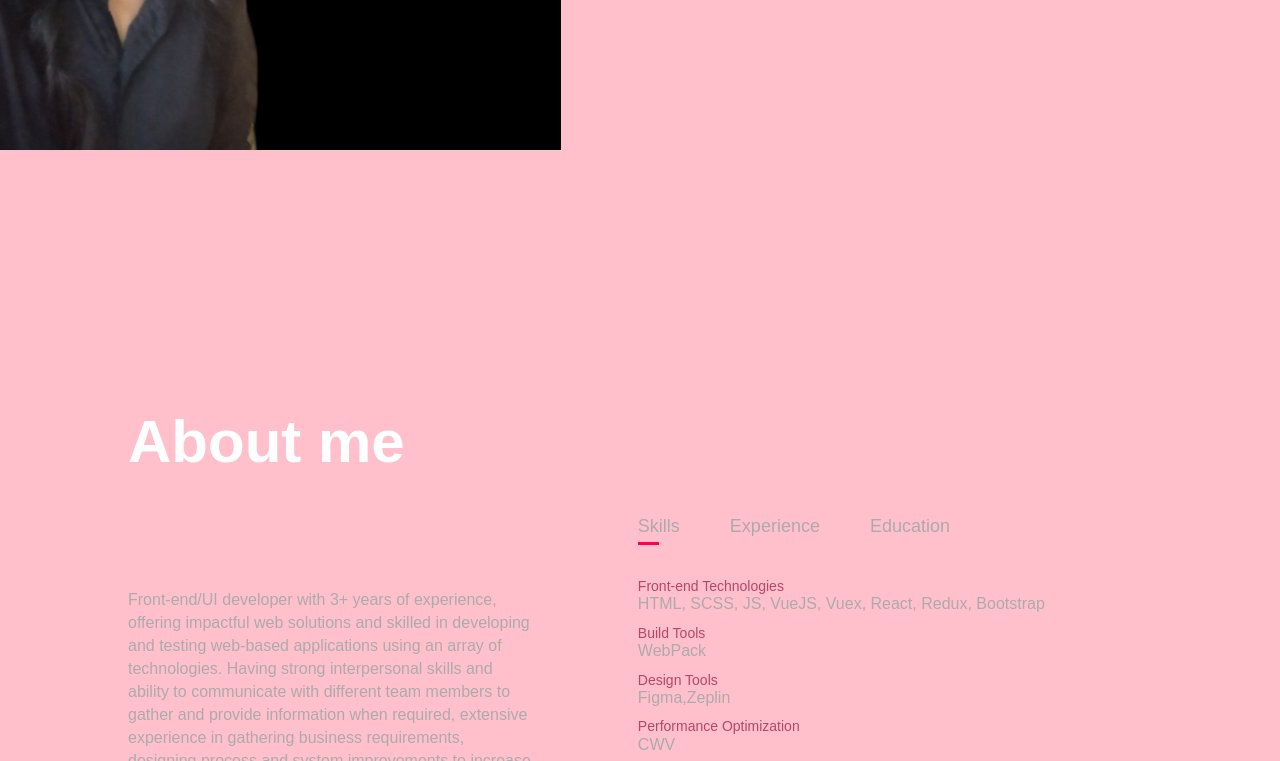
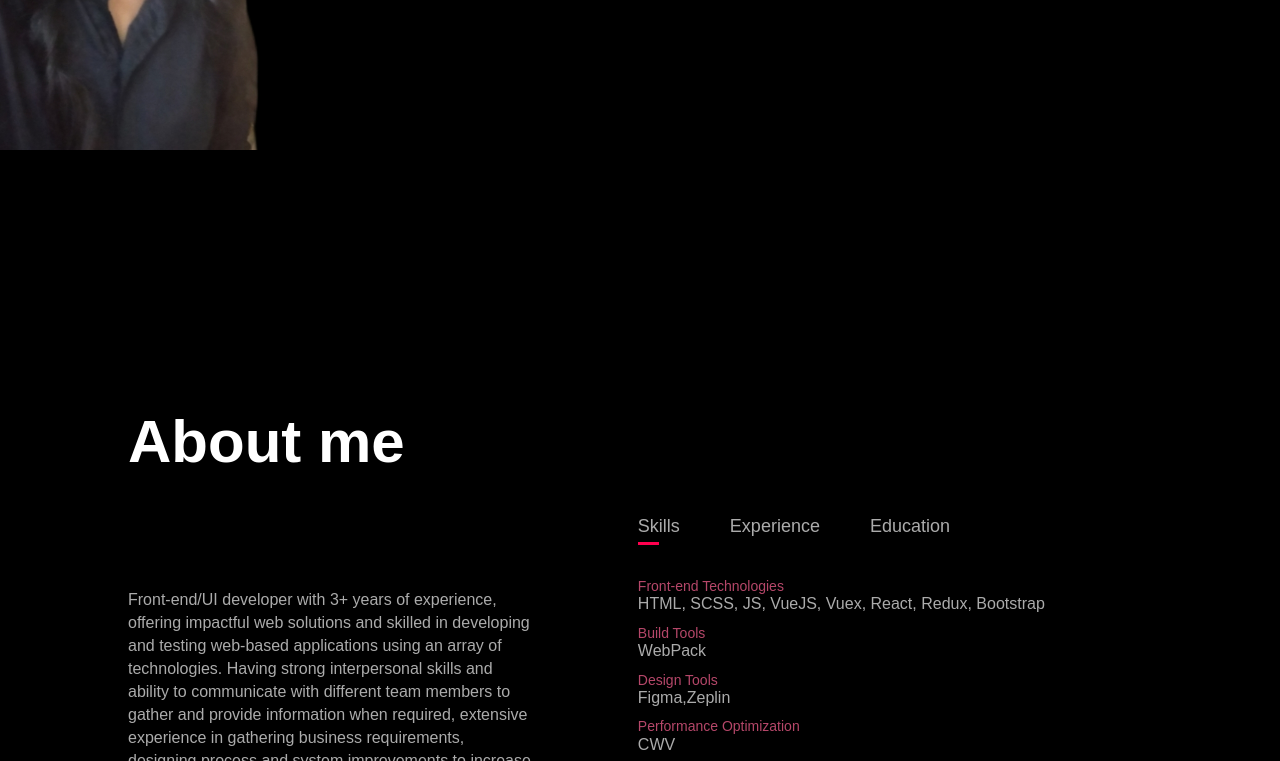
Before and after one commit to RamaniVishnu/Portfolio, a plain HTML site: page index.html in a window 1280 px wide. Shown: the part 523-1284 px from the top of the page. Drawn offline with nearby package versions, Linux system fonts and the light colour scheme.

Commit message:
Update styling.css
testing

```diff
--- a/styling.css
+++ b/styling.css
@@ -9,7 +9,7 @@ html {
 }
 
 body{
-background: pink;
+background: #000000;
 color: #fff;
 
 }
```
